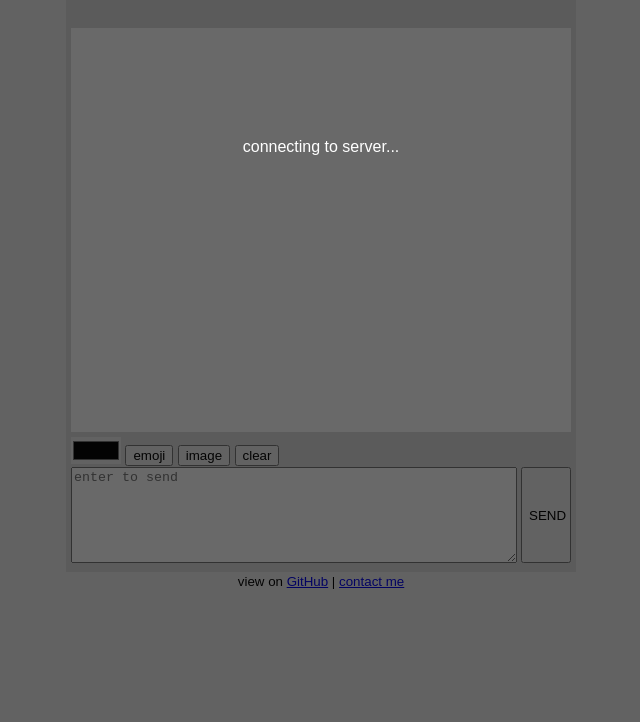
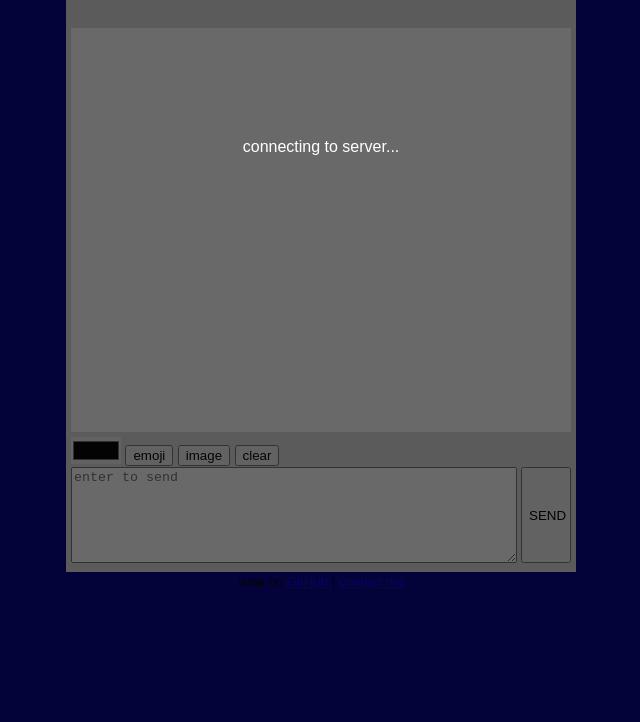
Before and after one commit to PilarV2/Anonymous-Chat-Web, a website: page www/index.html in a window 1280 px wide. Shown: the part 78-800 px from the top of the page, without its empty margins (319-959 px from the left). Drawn offline with nearby package versions, Linux system fonts and the light colour scheme; no server answers.

Commit message:
Update main.css

```diff
--- a/www/styles/main.css
+++ b/www/styles/main.css
@@ -1,6 +1,6 @@
 html, body {
     margin: 0;
-    background-color: #efefef;
+    background-color: #00008B;
     font-family: sans-serif;
 }
 .wrapper {
```
